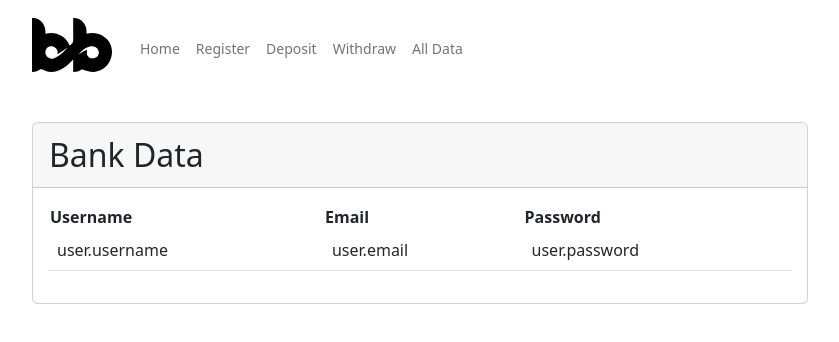
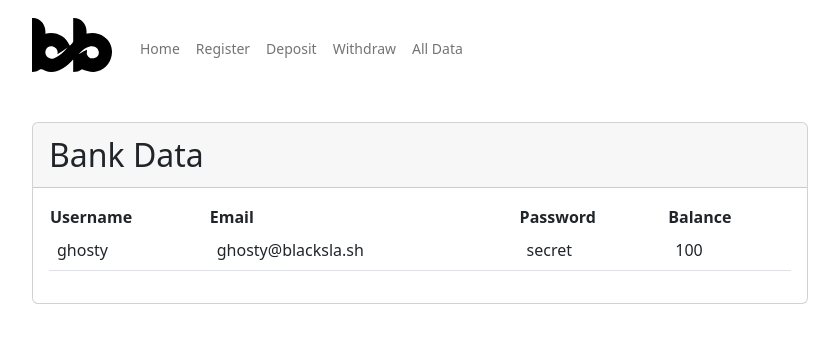
Before and after one commit to blackslashcreative/bad-bank, a React (Create React App) app: page /all-data in a window 1280 px wide. Shown: the top 342 px of the page, without its empty margins (220-1059 px from the left). Built offline with nearby package versions, Linux system fonts and the light colour scheme.

Commit message:
Fixes All Data page display

```diff
--- a/src/components/all-data.js
+++ b/src/components/all-data.js
@@ -11,9 +11,10 @@ function AllData() {
     const userTable = users.map(user => {
       return (
         <tr>
-          <td>user.username</td>
-          <td>user.email</td>
-          <td>user.password</td>
+          <td>{user.username}</td>
+          <td>{user.email}</td>
+          <td>{user.password}</td>
+          <td>{user.balance}</td>
         </tr>
       )
     })
@@ -29,6 +30,7 @@ function AllData() {
             <th>Username</th>
             <th>Email</th>
             <th>Password</th>
+            <th>Balance</th>
           </thead>
           <tbody>
             {printRows()}
```
